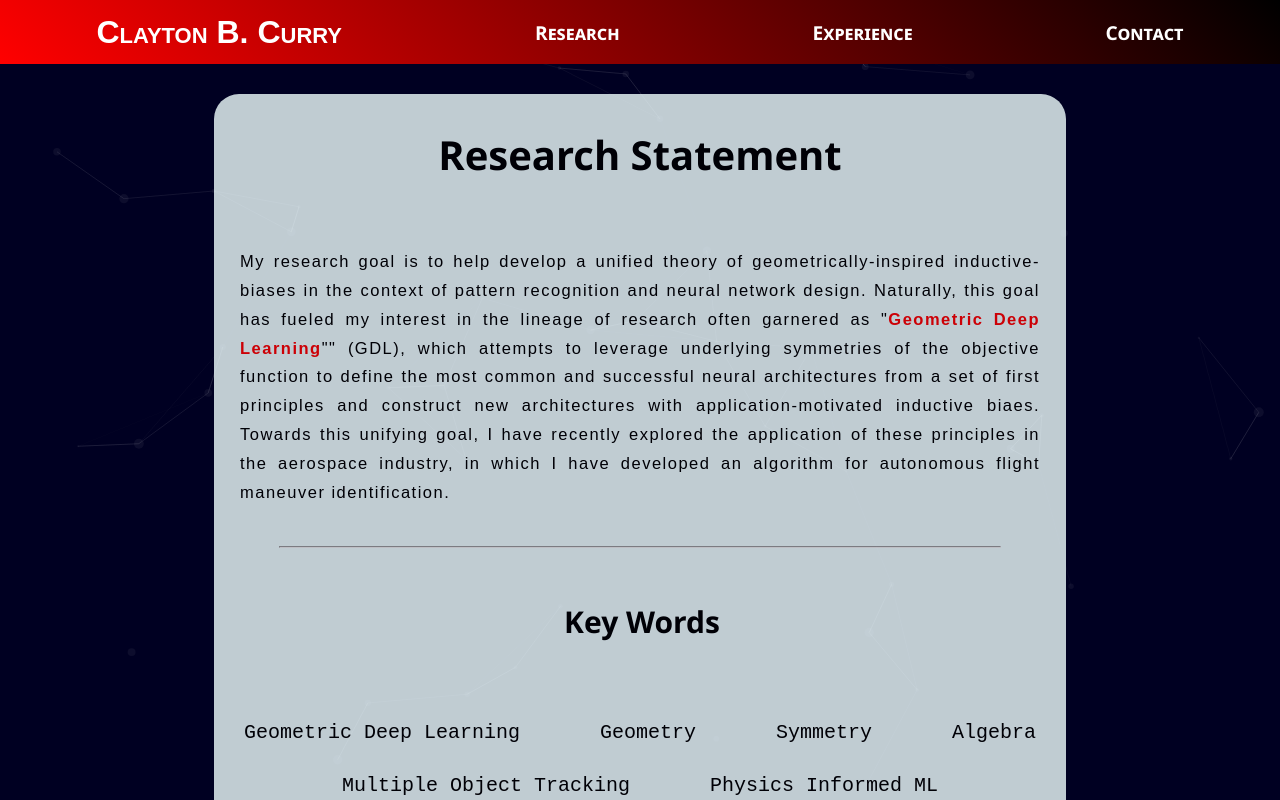
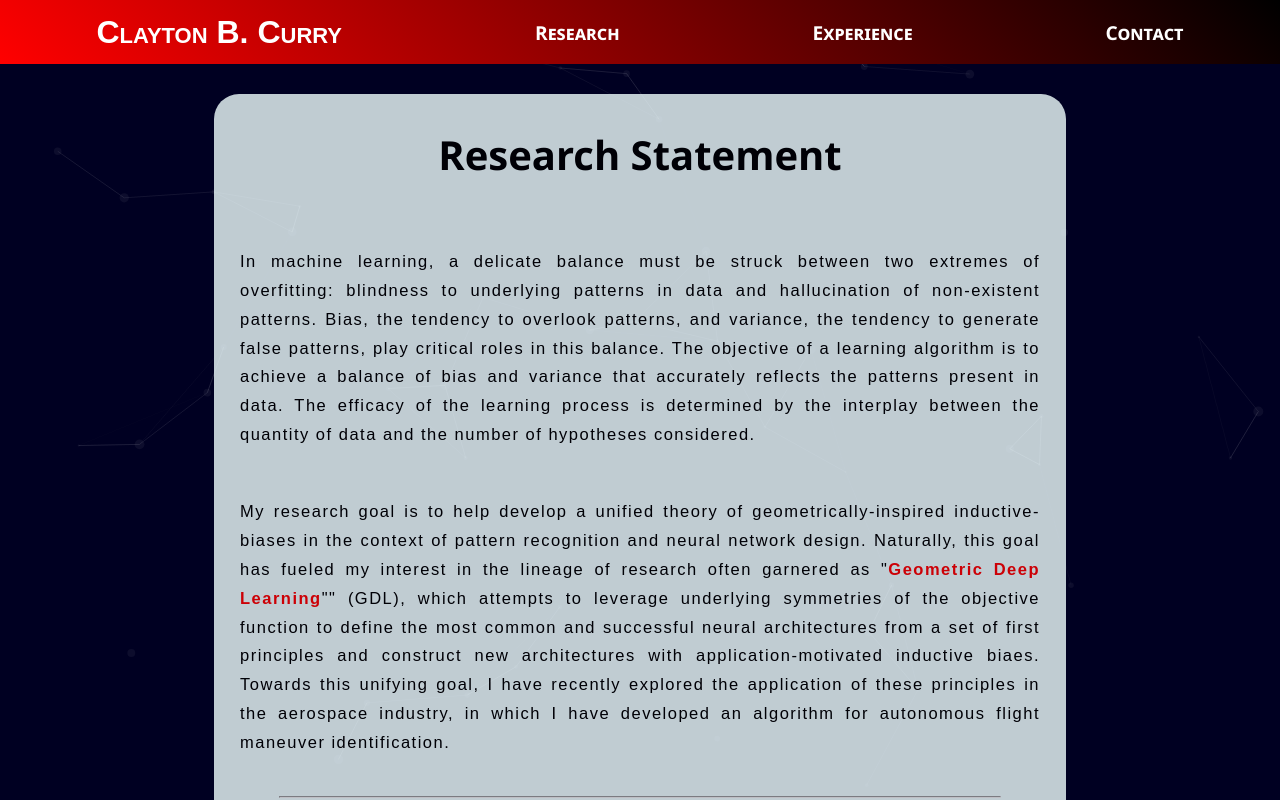
Before and after one commit to clay-curry/Website, a React (Create React App) app: page /research in a window 1280 px wide. Shown: the top 800 px of the page. Built offline with nearby package versions, Linux system fonts and the light colour scheme.

Commit message:
updated research

```diff
--- a/src/pages/Research.tsx
+++ b/src/pages/Research.tsx
@@ -21,7 +21,13 @@ function Statement() {
   const gdl="https://geometricdeeplearning.com/"
   return (<Fragment>
     <h2>Research Statement</h2>
-
+      <p>
+      In machine learning, a delicate balance must be struck between two extremes of overfitting: blindness to underlying
+      patterns in data and hallucination of non-existent patterns. Bias, the tendency to overlook patterns, and variance,
+      the tendency to generate false patterns, play critical roles in this balance. The objective of a learning algorithm
+      is to achieve a balance of bias and variance that accurately reflects the patterns present in data. The efficacy of
+      the learning process is determined by the interplay between the quantity of data and the number of hypotheses considered.
+      </p>
       <p>
         My research goal is to help develop a unified theory of geometrically-inspired inductive-biases in the context of
         pattern recognition and neural network design. Naturally, this goal has fueled my interest in the lineage of research
```
